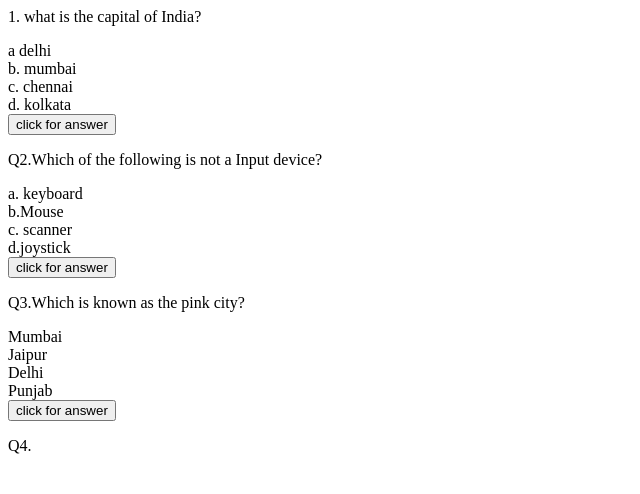
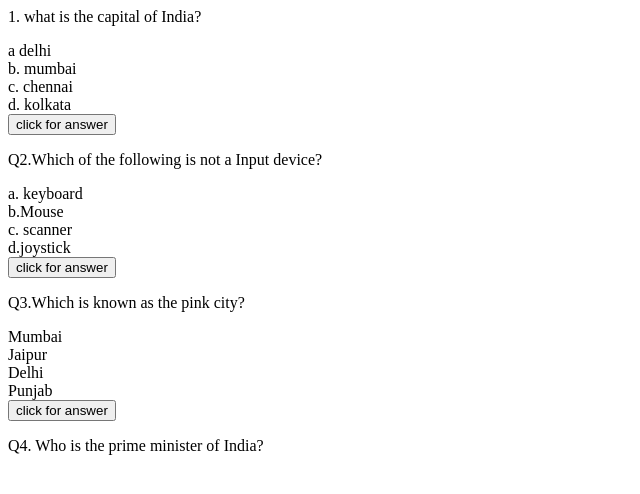
Before and after one commit to imyogibaba/QUIZ, a plain HTML site: page index.html in a window 1280 px wide. Shown: the whole page, without its empty margins (0-640 px from the left). Drawn offline with Linux system fonts and the light colour scheme.

Commit message:
questions updated

```diff
--- a/index.html
+++ b/index.html
@@ -23,7 +23,7 @@
   Delhi<br>
   Punjab<br>
   <input type="button" onClick="alert('answer-d.jaipur');" value="click for answer">
-  <p>Q4.</p>
+  <p>Q4. Who is the prime minister of India? </p>
 </body>
 </head>
 
```
Also changed, not shown: 2 other files.
